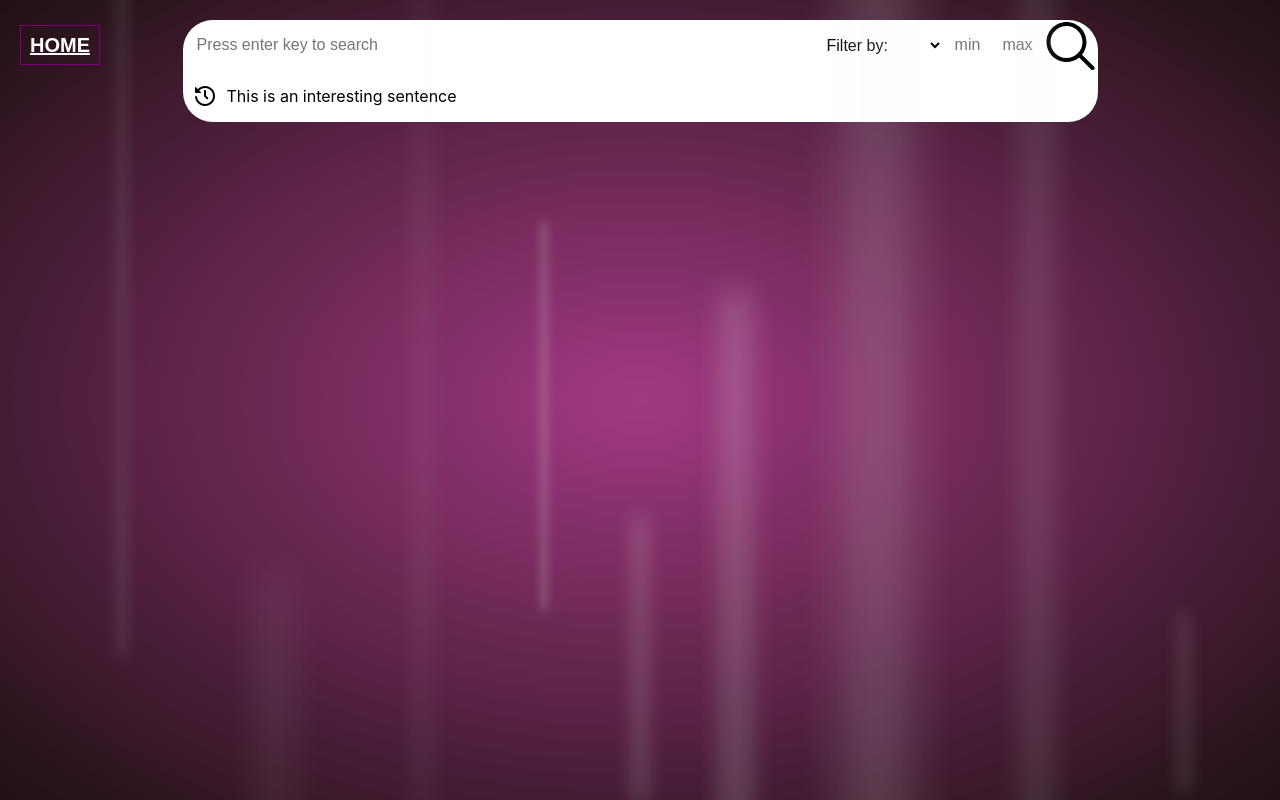
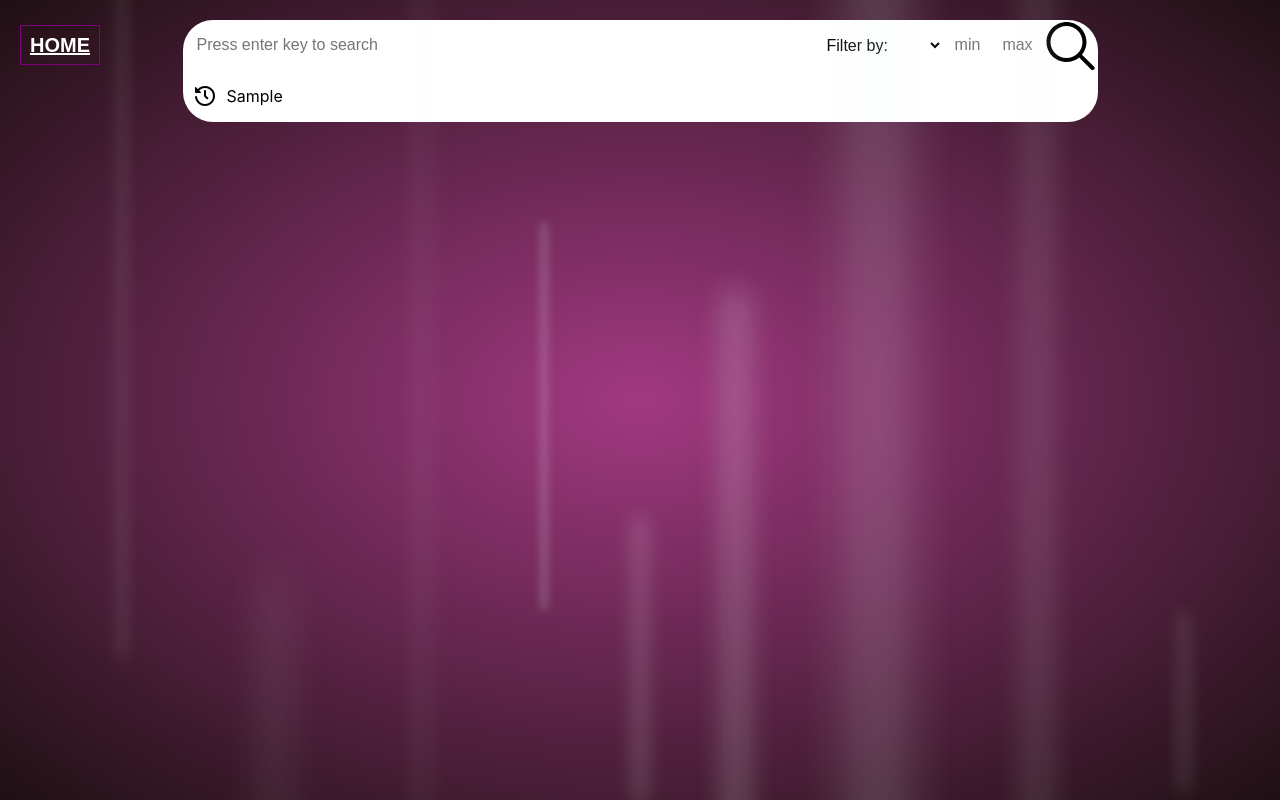
Before and after one commit to MissKayGhann/World-Cup-Players, a React (Create React App) app in the folder client/: page / in a window 1280 px wide. Both pictures are taken after typing "Sample", "5", "5" into the empty fields and a click on the input 1069 px from the left and 46 px from the top of the page. Built offline with nearby package versions, Linux system fonts and the light colour scheme; no server answers.

Commit message:
Updated results page to display recent search from localStorage

```diff
--- a/client/src/App.tsx
+++ b/client/src/App.tsx
@@ -7,10 +7,6 @@ import { useEffect, useState } from "react";
 
 function App(): JSX.Element {
     const [route, setRoute] = useState<string>("home");
-
-    useEffect(() => {
-        handleRoute();
-    }, [route]);
 
     const routeProps = { props: { setRoute: setRoute } };
 
@@ -24,6 +20,10 @@ function App(): JSX.Element {
         }
     };
 
+    useEffect(() => {
+        handleRoute();
+    }, []);
+
     return (
         <div className="App">
             <Background />
--- a/client/src/components/SearchBar/index.tsx
+++ b/client/src/components/SearchBar/index.tsx
@@ -1,4 +1,5 @@
 import "./style.scss";
+import { useEffect, useRef, useState } from "react";
 import SearchResult from "../SearchResult";
 import { ISearchResultProps } from "../../types/";
 
@@ -8,23 +9,24 @@ interface ISearchBarProps {
 }
 
 const SearchBar = ({ setRoute, results }: ISearchBarProps): JSX.Element => {
+    const inputRef = useRef<HTMLInputElement>(null);
+    const [formSubmitCount, setFormSubmitCount] = useState<number>(0);
+
     const handleSubmit = (e: React.FormEvent<HTMLFormElement>) => {
-        // add search result to localStorage/cookies
         e.preventDefault(); // preventing form from submitting (that's kinda trippy to read lol)
+        setFormSubmitCount(formSubmitCount + 1);
 
-        setRoute("results");
-        console.log("success from me");
+        // making sure the input is not empty before submit
+        if (inputRef.current?.value && localStorage.length < 5) {
+            localStorage.setItem(localStorage.length.toString(), inputRef.current?.value);
+        }
+        setRoute("results"); // moving to results page
 
         // logic for submitting form goes here:
-        console.log(e);
+        // console.log(e);
     };
 
-    const searchResultProps: ISearchResultProps = {
-        props: {
-            content: "This is an interesting sentence",
-            recentlySearched: true,
-        },
-    };
+    useEffect(() => {}, [formSubmitCount]);
 
     return (
         <>
@@ -37,6 +39,7 @@ const SearchBar = ({ setRoute, results }: ISearchBarProps): JSX.Element => {
                         type="text"
                         placeholder="Press enter key to search"
                         className={"search-input" + (results ? " results-border" : "")}
+                        ref={inputRef}
                     />
 
                     <select name="filter-search" id="search-dropdown" defaultValue="filterBy">
@@ -77,7 +80,15 @@ const SearchBar = ({ setRoute, results }: ISearchBarProps): JSX.Element => {
                         results ? "search-results-container" : "search-results-container hidden"
                     }
                 >
-                    <SearchResult props={searchResultProps.props} />
+                    {Object.keys(localStorage).map((key, index) => {
+                        // Looping over localStorage and generating components accordingly
+                        let value = localStorage.getItem(key);
+                        value = value ? value : "";
+                        const searchResultProps: ISearchResultProps = {
+                            props: { content: value, recentlySearched: true },
+                        };
+                        return <SearchResult props={searchResultProps.props} key={index} />;
+                    })}
                 </div>
             </div>
         </>
```
